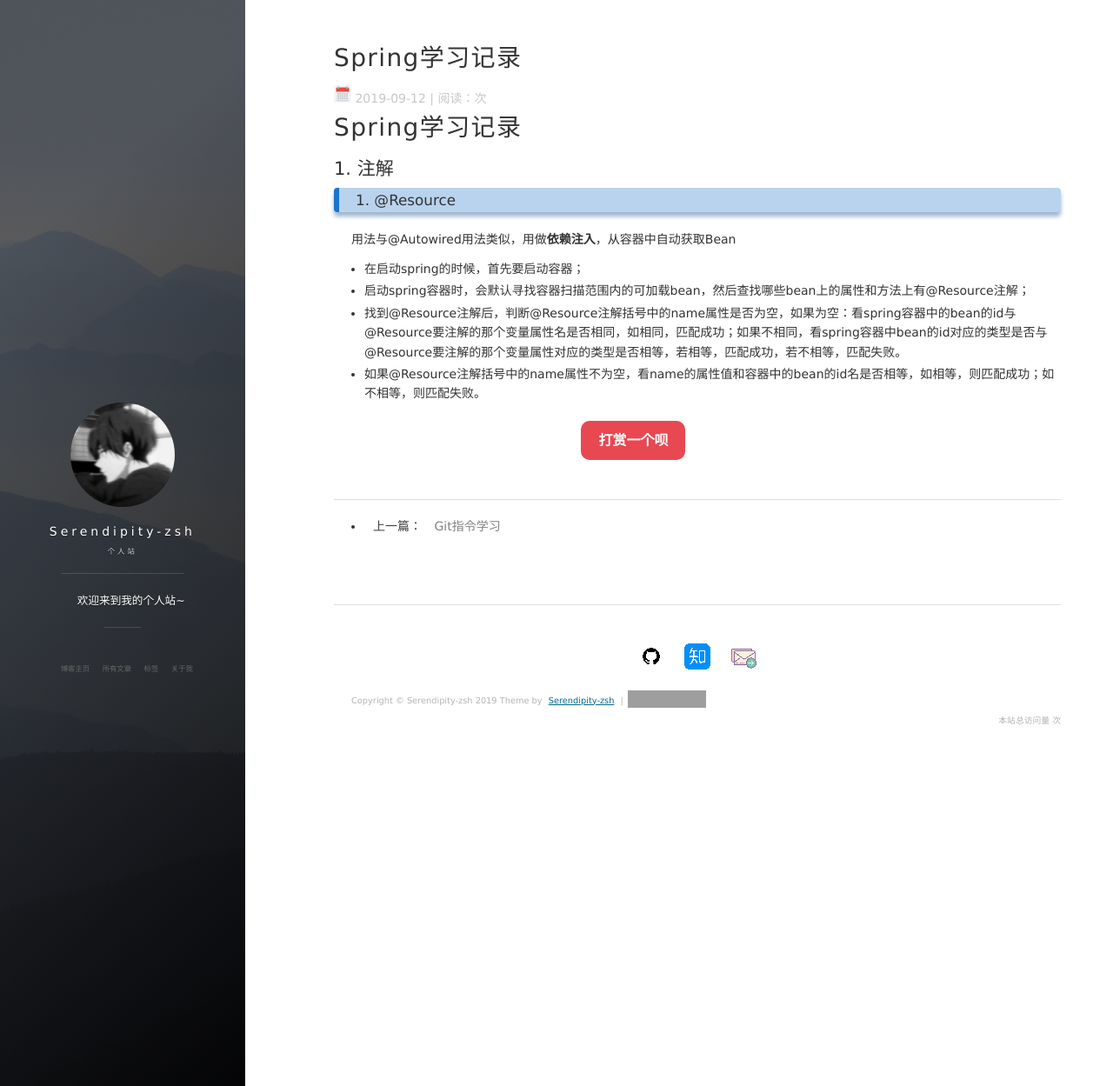
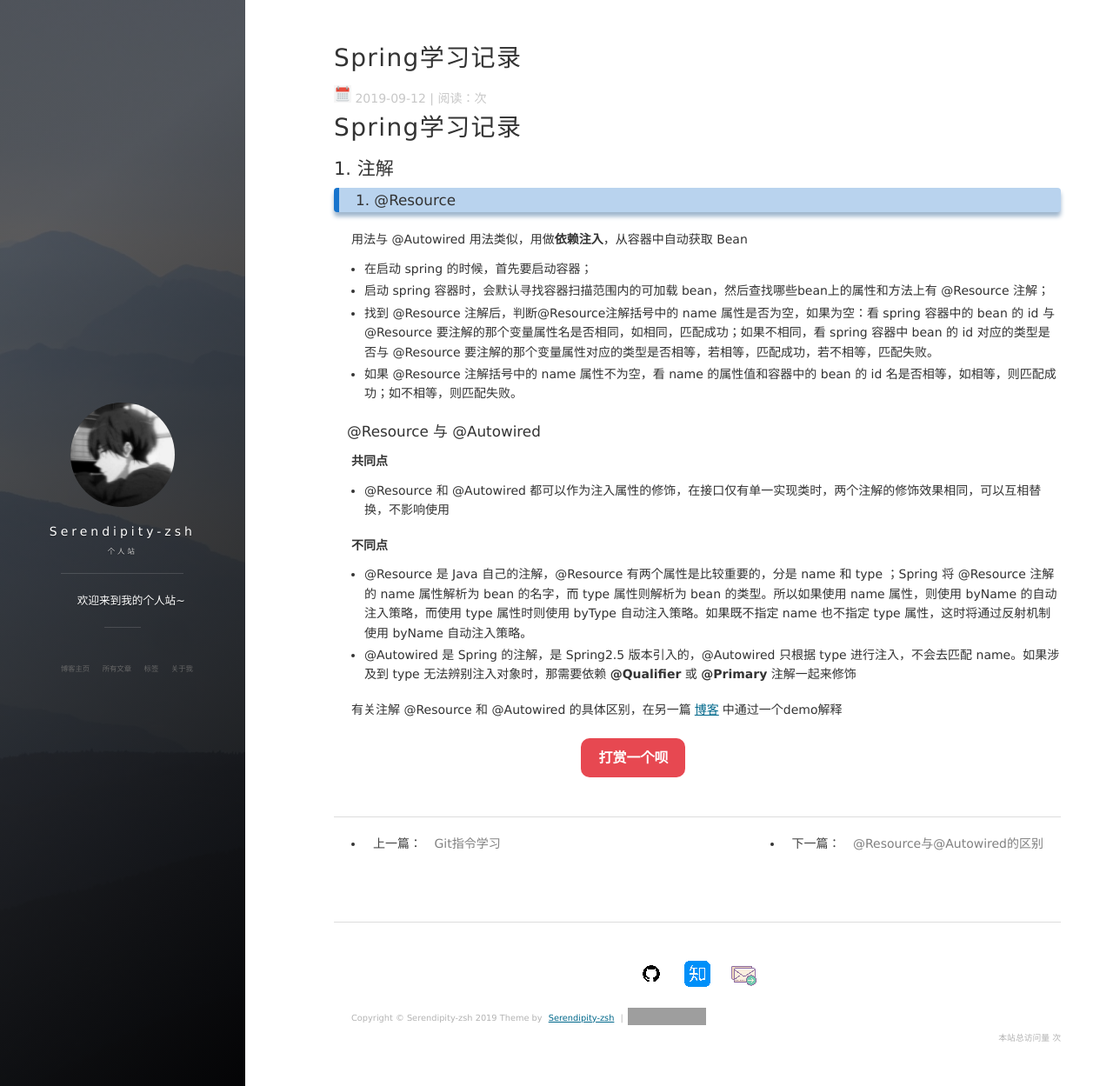
Before and after one commit to Serendipity-zsh/Serendipity-zsh.github.io, a Jekyll site: the page built from _posts/2019-09-12-Spring学习记录.md, in a window 1280 px wide and 1249 px high. Shown: the whole window at 87% size. Built offline with Jekyll 4.4.1, drawn with Linux system fonts in a browser that asks for light colours; nearby versions of some CDN libraries; comment, search, counter and statistics services are not loaded; grey boxes are pictures that could not be loaded.

Commit message:
feat add 图片,上传博客

```diff
--- a/_posts/2019-09-12-Spring学习记录.md
+++ b/_posts/2019-09-12-Spring学习记录.md
@@ -6,17 +6,28 @@ description: "Spring,学习记录"
 tag: Spring
 ---
 
-
-
 # Spring学习记录
 
 ## 1. 注解
 
 ### 1. @Resource
 
-用法与@Autowired用法类似，用做**依赖注入**，从容器中自动获取Bean
+用法与 @Autowired 用法类似，用做**依赖注入**，从容器中自动获取 Bean
 
-+ 在启动spring的时候，首先要启动容器；
-+ 启动spring容器时，会默认寻找容器扫描范围内的可加载bean，然后查找哪些bean上的属性和方法上有@Resource注解；
-+ 找到@Resource注解后，判断@Resource注解括号中的name属性是否为空，如果为空：看spring容器中的bean的id与@Resource要注解的那个变量属性名是否相同，如相同，匹配成功；如果不相同，看spring容器中bean的id对应的类型是否与@Resource要注解的那个变量属性对应的类型是否相等，若相等，匹配成功，若不相等，匹配失败。
-+ 如果@Resource注解括号中的name属性不为空，看name的属性值和容器中的bean的id名是否相等，如相等，则匹配成功；如不相等，则匹配失败。
++ 在启动 spring 的时候，首先要启动容器；
++ 启动 spring 容器时，会默认寻找容器扫描范围内的可加载 bean，然后查找哪些bean上的属性和方法上有 @Resource 注解；
++ 找到 @Resource 注解后，判断@Resource注解括号中的 name 属性是否为空，如果为空：看 spring 容器中的 bean 的 id 与 @Resource 要注解的那个变量属性名是否相同，如相同，匹配成功；如果不相同，看 spring 容器中 bean 的 id 对应的类型是否与 @Resource 要注解的那个变量属性对应的类型是否相等，若相等，匹配成功，若不相等，匹配失败。
++ 如果 @Resource 注解括号中的 name 属性不为空，看 name 的属性值和容器中的 bean 的 id 名是否相等，如相等，则匹配成功；如不相等，则匹配失败。
+
+####  @Resource 与 @Autowired
+
+**共同点**
+
++ @Resource 和 @Autowired 都可以作为注入属性的修饰，在接口仅有单一实现类时，两个注解的修饰效果相同，可以互相替换，不影响使用
+
+**不同点**
+
++ @Resource 是 Java 自己的注解，@Resource 有两个属性是比较重要的，分是 name 和 type ；Spring 将 @Resource 注解的 name 属性解析为 bean 的名字，而 type 属性则解析为 bean 的类型。所以如果使用 name 属性，则使用 byName 的自动注入策略，而使用 type 属性时则使用 byType 自动注入策略。如果既不指定 name 也不指定 type 属性，这时将通过反射机制使用 byName 自动注入策略。
++ @Autowired 是 Spring 的注解，是 Spring2.5 版本引入的，@Autowired 只根据 type 进行注入，不会去匹配 name。如果涉及到 type 无法辨别注入对象时，那需要依赖 **@Qualifier** 或 **@Primary** 注解一起来修饰
+
+有关注解 @Resource 和 @Autowired 的具体区别，在另一篇[博客]()中通过一个demo解释
```
Also changed, not shown: _posts/2019-09-15-@Resource与@Autowired的区别.md (added, +237 -0 lines), images/posts/@Resource/project.png (added), images/posts/@Resource/result.png (added).
